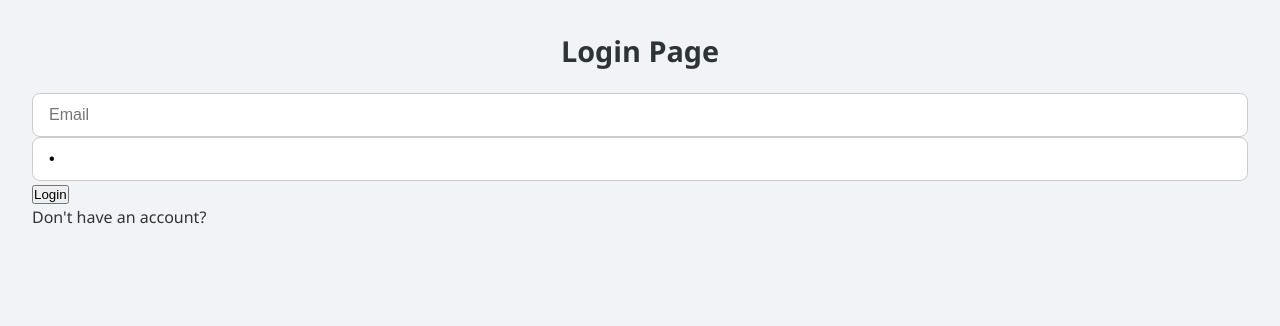
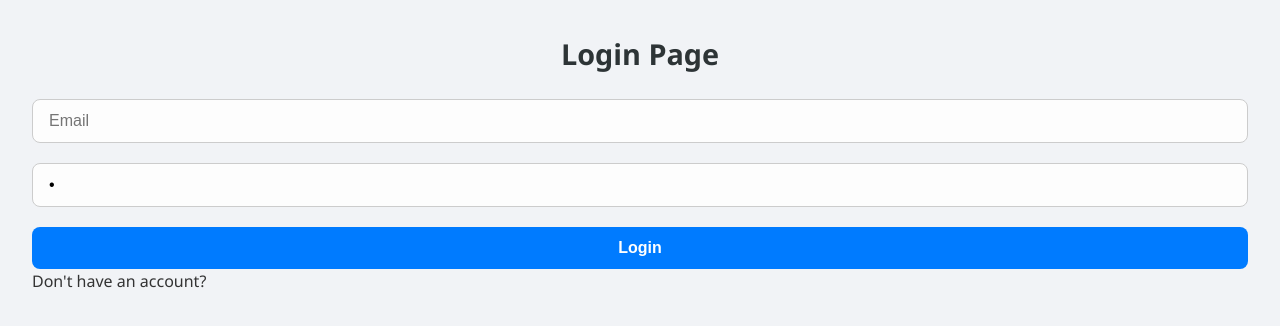
Before and after one commit to Nag-san/Task-Tracker-App, a React (Create React App) app in the folder client/: page / in a window 1280 px wide. Shown: the top 326 px of the page. Built offline with nearby package versions, Linux system fonts and the light colour scheme.

Commit message:
Better styling

```diff
--- a/client/src/styles/global.css
+++ b/client/src/styles/global.css
@@ -1,121 +1,97 @@
-:root {
-    --primary: #007bff;
-    --primary-hover: #0056b3;
-    --error: #b00020;
-    --text: #333;
-    --text-light: #555;
-    --bg: #f1f3f6;
-    --surface: #fff;
-    --border: #ccc;
-    --shadow: 0 4px 12px rgba(0, 0, 0, 0.05);
-    --radius-sm: 6px;
-    --radius-md: 8px;
-    --radius-lg: 12px;
-    --transition: all 0.2s ease;
-  }
-
-  /* Reset and base styles */
-  * {
+/* Reset and base */
+* {
     margin: 0;
     padding: 0;
     box-sizing: border-box;
   }
 
   body {
-    font-family: "Segoe UI", -apple-system, Roboto, sans-serif;
-    background: var(--bg);
-    color: var(--text);
+    font-family: "Segoe UI", Roboto, sans-serif;
+    background: #f1f3f6;
+    color: #333;
     min-height: 100vh;
     padding: 2rem;
     line-height: 1.5;
   }
 
-  /* Typography */
-  h1, h2, h3 {
-    color: #2d3436;
-    font-weight: 600;
-    line-height: 1.3;
-  }
-
+  /* Page Titles */
   h2 {
     font-size: 1.8rem;
     margin-bottom: 1.5rem;
     text-align: center;
+    color: #2d3436;
+    font-weight: 600;
   }
 
-  /* Layout containers */
+  /* Centered container for pages */
   .container {
     max-width: 600px;
-    margin: 0 auto;
-    background: var(--surface);
+    margin: auto;
+    background: white;
     padding: 2.5rem;
-    border-radius: var(--radius-lg);
-    box-shadow: var(--shadow);
+    border-radius: 12px;
+    box-shadow: 0 4px 12px rgba(0, 0, 0, 0.05);
   }
 
-  /* Forms */
-  .form-group {
+  /* Form */
+  form {
     display: flex;
     flex-direction: column;
     gap: 1.25rem;
   }
 
-  /* Input fields */
   .input-field {
     display: flex;
     flex-direction: column;
     gap: 0.5rem;
   }
 
+  /* Input fields */
   input,
   select {
     padding: 0.75rem 1rem;
-    border-radius: var(--radius-md);
-    border: 1px solid var(--border);
+    border-radius: 8px;
+    border: 1px solid #ccc;
     font-size: 1rem;
-    background: var(--surface);
-    transition: var(--transition);
+    background: #fdfdfd;
+    transition: all 0.2s ease;
     width: 100%;
   }
 
   input:focus,
   select:focus {
-    border-color: var(--primary);
+    border-color: #007bff;
     outline: none;
     box-shadow: 0 0 0 2px rgba(0, 123, 255, 0.1);
   }
 
   /* Buttons */
-  .btn {
+  button {
     padding: 0.75rem 1.5rem;
-    background-color: var(--primary);
+    background-color: #007bff;
     color: white;
     font-weight: 600;
     border: none;
-    border-radius: var(--radius-md);
+    border-radius: 8px;
     cursor: pointer;
-    transition: var(--transition);
+    transition: all 0.2s ease;
     text-align: center;
     font-size: 1rem;
   }
 
-  .btn:hover {
-    background-color: var(--primary-hover);
+  button:hover {
+    background-color: #0056b3;
     transform: translateY(-1px);
   }
 
-  .btn:disabled {
+  button:disabled {
     background: #ccc;
     cursor: not-allowed;
     transform: none;
   }
 
-  .btn-block {
-    width: 100%;
-  }
-
   /* Lists */
-  .list {
+  ul {
     list-style: none;
     padding: 0;
     margin-top: 2rem;
@@ -124,26 +100,21 @@
     gap: 0.75rem;
   }
 
-  .list-item {
-    background: var(--surface);
+  li {
+    background: white;
     padding: 1.25rem;
-    border-radius: var(--radius-md);
+    border-radius: 10px;
     box-shadow: 0 2px 6px rgba(0, 0, 0, 0.05);
-    transition: var(--transition);
+    transition: all 0.2s ease;
   }
 
-  .list-item:hover {
+  li:hover {
     transform: translateY(-2px);
     box-shadow: 0 4px 8px rgba(0, 0, 0, 0.1);
   }
 
-  .list-item__content {
-    display: flex;
-    flex-direction: column;
-    gap: 0.75rem;
-  }
-
-  .list-item__actions {
+  /* Task actions */
+  li > div {
     display: flex;
     justify-content: space-between;
     align-items: center;
@@ -152,44 +123,35 @@
     border-top: 1px solid rgba(0, 0, 0, 0.05);
   }
 
-  /* Feedback messages */
+  /* Error messages */
   .error-message {
     background: #ffe5e5;
-    color: var(--error);
+    color: #b00020;
     padding: 0.75rem;
-    border-radius: var(--radius-sm);
+    border-radius: 6px;
     text-align: center;
     margin-bottom: 1rem;
   }
 
-  .success-message {
-    background: #e5ffe7;
-    color: #007a1c;
-    padding: 0.75rem;
-    border-radius: var(--radius-sm);
-    text-align: center;
-    margin-bottom: 1rem;
+  /* Auth links */
+  a {
+    color: #007bff;
+    text-decoration: none;
+    font-weight: 500;
+    transition: all 0.2s ease;
   }
 
-  /* Links */
-  .link {
-    color: var(--primary);
-    text-decoration: none;
-    font-weight: 500;
-    transition: var(--transition);
-  }
-
-  .link:hover {
+  a:hover {
     text-decoration: underline;
-    color: var(--primary-hover);
+    color: #0056b3;
   }
 
   .text-center {
     text-align: center;
   }
 
-  /* Responsive adjustments */
-  @media (max-width: 640px) {
+  /* Responsive */
+  @media (max-width: 500px) {
     body {
       padding: 1rem;
     }
@@ -200,11 +162,10 @@
 
     h2 {
       font-size: 1.5rem;
-    margin-bottom: 1.25rem;
     }
   }
 
-  /* Animation utilities */
+  /* Animation */
   @keyframes fadeIn {
     from { opacity: 0; transform: translateY(10px); }
     to { opacity: 1; transform: translateY(0); }
```
